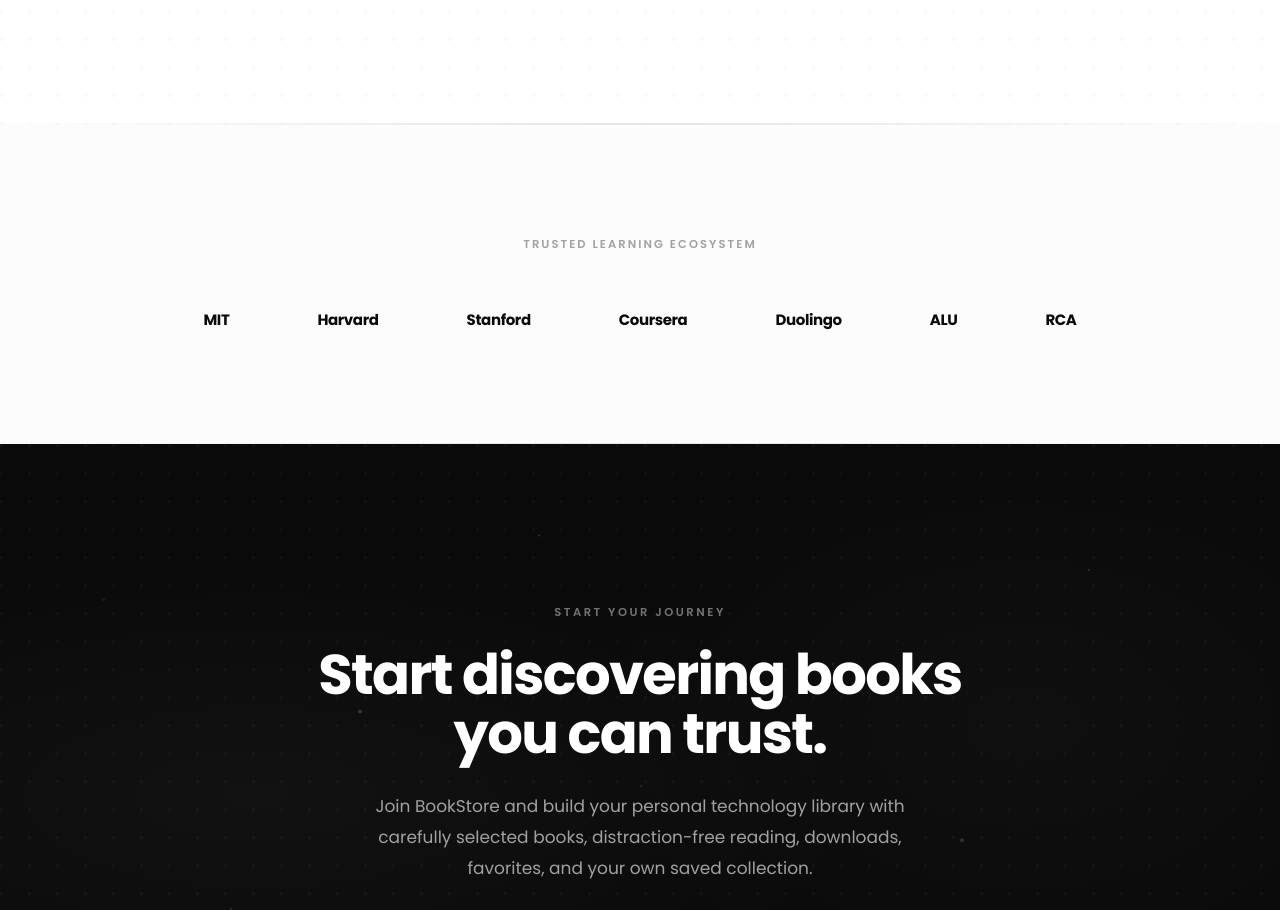
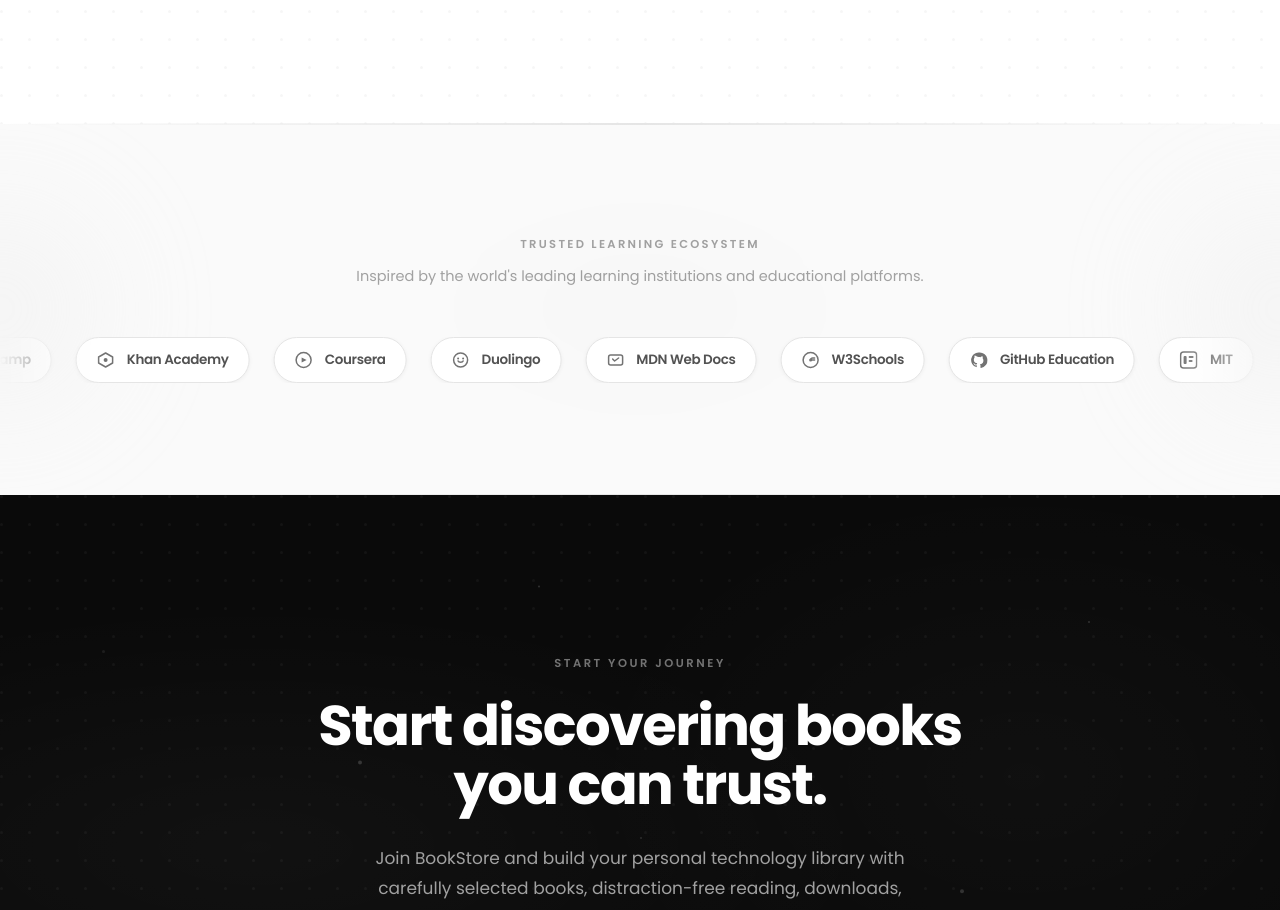
Before and after one commit to realstin/booksstore-frontend, a React (Vite) app: page /homepage in a window 1280 px wide. Shown: the part 8720-9630 px from the top of the page. Built offline with nearby package versions, Linux system fonts and the light colour scheme; no server answers; the HTML template or start-up script is replaced by a standard one.

Commit message:
improved view for platforms that inspire us to look more premium

```diff
--- a/src/pages/components/Homepage/Parteners.jsx
+++ b/src/pages/components/Homepage/Parteners.jsx
@@ -8,45 +8,179 @@ import Container from "../../../components/Container";
 const ease = [0.22, 1, 0.36, 1];
 
 /* ─────────────────────────────────────────
-   Partner data
-   — text-only wordmarks, monochrome
+   Partner data — icon + name
 ───────────────────────────────────────── */
 const partners = [
-  { name: "MIT",                  label: "MIT" },
-  { name: "Harvard University",   label: "Harvard" },
-  { name: "Stanford University",  label: "Stanford" },
-  { name: "Coursera",             label: "Coursera" },
-  { name: "Duolingo",             label: "Duolingo" },
-  { name: "ALU",                  label: "ALU" },
-  { name: "Rwanda Coding Academy",label: "RCA" },
+  {
+    name: "MIT",
+    Icon: () => (
+      <svg width="18" height="18" viewBox="0 0 18 18" fill="none" aria-hidden="true">
+        <rect x="1" y="1" width="16" height="16" rx="3" stroke="currentColor" strokeWidth="1.5" />
+        <rect x="4" y="5" width="3" height="8" rx="1" fill="currentColor" />
+        <rect x="9"  y="5" width="5" height="2" rx="1" fill="currentColor" />
+        <rect x="9"  y="9" width="4" height="2" rx="1" fill="currentColor" />
+      </svg>
+    ),
+  },
+  {
+    name: "FreeCodeCamp",
+    Icon: () => (
+      <svg width="18" height="18" viewBox="0 0 18 18" fill="none" aria-hidden="true">
+        <circle cx="9" cy="9" r="7.5" stroke="currentColor" strokeWidth="1.5" />
+        <path d="M5 13V5M13 13V5M5 9h8" stroke="currentColor" strokeWidth="1.5" strokeLinecap="round" />
+      </svg>
+    ),
+  },
+  {
+    name: "Khan Academy",
+    Icon: () => (
+      <svg width="18" height="18" viewBox="0 0 18 18" fill="none" aria-hidden="true">
+        <path d="M9 2L16 6v6l-7 4-7-4V6L9 2z" stroke="currentColor" strokeWidth="1.5" strokeLinejoin="round" />
+        <circle cx="9" cy="9" r="2" fill="currentColor" />
+      </svg>
+    ),
+  },
+  {
+    name: "Coursera",
+    Icon: () => (
+      <svg width="18" height="18" viewBox="0 0 18 18" fill="none" aria-hidden="true">
+        <circle cx="9" cy="9" r="7.5" stroke="currentColor" strokeWidth="1.5" />
+        <path d="M7 6.5l5 2.5-5 2.5V6.5z" fill="currentColor" />
+      </svg>
+    ),
+  },
+  {
+    name: "Duolingo",
+    Icon: () => (
+      <svg width="18" height="18" viewBox="0 0 18 18" fill="none" aria-hidden="true">
+        <path d="M9 2c3.866 0 7 3.134 7 7s-3.134 7-7 7S2 12.866 2 9s3.134-7 7-7z" stroke="currentColor" strokeWidth="1.5" />
+        <path d="M6.5 10c.5 1.5 4.5 1.5 5 0" stroke="currentColor" strokeWidth="1.5" strokeLinecap="round" />
+        <circle cx="6.5" cy="7.5" r="1" fill="currentColor" />
+        <circle cx="11.5" cy="7.5" r="1" fill="currentColor" />
+      </svg>
+    ),
+  },
+  {
+    name: "MDN Web Docs",
+    Icon: () => (
+      <svg width="18" height="18" viewBox="0 0 18 18" fill="none" aria-hidden="true">
+        <rect x="2" y="4" width="14" height="10" rx="2" stroke="currentColor" strokeWidth="1.5" />
+        <path d="M6 8l2 2 4-3" stroke="currentColor" strokeWidth="1.5" strokeLinecap="round" strokeLinejoin="round" />
+      </svg>
+    ),
+  },
+  {
+    name: "W3Schools",
+    Icon: () => (
+      <svg width="18" height="18" viewBox="0 0 18 18" fill="none" aria-hidden="true">
+        <circle cx="9" cy="9" r="7.5" stroke="currentColor" strokeWidth="1.5" />
+        <path d="M9 9h4M9 9c0-1.1.9-2 2-2h2" stroke="currentColor" strokeWidth="1.5" strokeLinecap="round" />
+        <circle cx="9" cy="9" r="1.5" fill="currentColor" />
+      </svg>
+    ),
+  },
+  {
+    name: "GitHub Education",
+    Icon: () => (
+      <svg width="18" height="18" viewBox="0 0 18 18" fill="none" aria-hidden="true">
+        <path
+          d="M9 1.5a7.5 7.5 0 0 0-2.372 14.615c.375.07.512-.163.512-.361 0-.178-.007-.773-.01-1.397-2.086.453-2.526-.888-2.526-.888-.341-.866-.833-1.097-.833-1.097-.68-.465.052-.455.052-.455.752.053 1.147.772 1.147.772.668 1.145 1.753.814 2.18.623.068-.484.261-.815.475-1.002-1.664-.19-3.414-.832-3.414-3.703 0-.818.292-1.486.771-2.01-.077-.19-.334-.95.073-1.98 0 0 .63-.201 2.062.768A7.18 7.18 0 0 1 9 5.908c.637.003 1.279.086 1.878.252 1.43-.97 2.059-.769 2.059-.769.408 1.031.151 1.791.074 1.98.48.524.77 1.192.77 2.01 0 2.879-1.753 3.512-3.422 3.697.269.232.508.69.508 1.39 0 1.003-.009 1.812-.009 2.058 0 .2.135.434.515.361A7.5 7.5 0 0 0 9 1.5z"
+          fill="currentColor"
+        />
+      </svg>
+    ),
+  },
 ];
 
 /* ─────────────────────────────────────────
-   PartnerLogo — text wordmark
+   PartnerCard — pill with icon + name
 ───────────────────────────────────────── */
-function PartnerLogo({ name, label, index, inView }) {
+function PartnerCard({ name, Icon }) {
   return (
     <motion.div
-      initial={{ opacity: 0, y: 12 }}
-      animate={inView ? { opacity: 1, y: 0 } : {}}
-      transition={{ duration: 0.5, delay: 0.08 + index * 0.06, ease }}
-      whileHover={{ y: -3, opacity: 1, transition: { duration: 0.2 } }}
-      className="group flex cursor-default items-center justify-center px-4 opacity-35 transition-opacity duration-300 hover:opacity-100"
+      whileHover={{
+        y: -3,
+        scale: 1.04,
+        boxShadow: "0 8px 24px rgba(0,0,0,0.10)",
+        backgroundColor: "#ffffff",
+        transition: { duration: 0.22, ease: "easeOut" },
+      }}
+      className="mx-3 inline-flex cursor-default select-none items-center gap-3 rounded-full border border-neutral-200 bg-white px-5 py-3 shadow-[0_1px_4px_rgba(0,0,0,0.05)]"
       aria-label={name}
       title={name}
     >
-      <span
-        className="whitespace-nowrap text-[15px] font-bold tracking-tight text-neutral-950 transition-colors duration-300"
-        aria-hidden="true"
-      >
-        {label}
+      {/* Monochrome icon */}
+      <span className="shrink-0 text-neutral-500 transition-colors duration-200 group-hover:text-neutral-900">
+        <Icon />
+      </span>
+      {/* Name */}
+      <span className="whitespace-nowrap text-[13.5px] font-semibold tracking-tight text-neutral-600 transition-colors duration-200 group-hover:text-neutral-950">
+        {name}
       </span>
     </motion.div>
   );
 }
 
 /* ─────────────────────────────────────────
-   Partners / Trusted Learning Ecosystem
+   Marquee track — pure CSS animation,
+   Framer Motion only for hover-pause.
+   Duplicated list ensures a seamless loop
+   with zero visible jump.
+───────────────────────────────────────── */
+function MarqueeTrack({ inView }) {
+  /* We render the list twice so the second
+     copy tiles seamlessly after the first. */
+  const list = [...partners, ...partners];
+
+  return (
+    /*
+      Outer: overflow-hidden clips the track.
+      Two edge fade masks via a CSS mask-image
+      so cards fade out gracefully at the edges.
+    */
+    <div
+      className="relative overflow-hidden"
+      style={{
+        maskImage:
+          "linear-gradient(to right, transparent 0%, black 8%, black 92%, transparent 100%)",
+        WebkitMaskImage:
+          "linear-gradient(to right, transparent 0%, black 8%, black 92%, transparent 100%)",
+      }}
+    >
+      <motion.div
+        className="flex w-max"
+        /* Hover pauses the CSS animation via a
+           CSS custom property, no JS interval. */
+        whileHover="paused"
+        style={{
+          /* The animation runs on the inner element
+             via a CSS class, not Framer keyframes,
+             so it is always linear and never restarts. */
+        }}
+      >
+        {/* The actual scrolling rail — CSS animation */}
+        <motion.div
+          className="marquee-rail flex items-center"
+          variants={{
+            paused: { animationPlayState: "paused" },
+          }}
+          style={{
+            animation: inView
+              ? "marquee-scroll 38s linear infinite"
+              : "none",
+          }}
+        >
+          {list.map((p, i) => (
+            <PartnerCard key={`${p.name}-${i}`} name={p.name} Icon={p.Icon} />
+          ))}
+        </motion.div>
+      </motion.div>
+    </div>
+  );
+}
+
+/* ─────────────────────────────────────────
+   Partners Section
 ───────────────────────────────────────── */
 function Partners() {
   const ref    = useRef(null);
@@ -55,10 +189,40 @@ function Partners() {
   return (
     <section
       ref={ref}
-      className="relative overflow-hidden bg-neutral-50/60 py-24 lg:py-28"
+      className="relative overflow-hidden bg-[#fafafa] py-24 lg:py-28"
       aria-labelledby="partners-heading"
     >
-      {/* Edge hairlines */}
+      {/* ── Keyframe definition ── */}
+      <style>{`
+        @keyframes marquee-scroll {
+          0%   { transform: translateX(0); }
+          100% { transform: translateX(-50%); }
+        }
+      `}</style>
+
+      {/* ── Subtle radial glow behind the marquee ── */}
+      <div
+        aria-hidden="true"
+        className="pointer-events-none absolute inset-x-0 top-1/2 -translate-y-1/2"
+      >
+        {/* Central soft glow */}
+        <div
+          className="mx-auto h-64 w-150 rounded-full opacity-40 blur-3xl"
+          style={{ background: "radial-gradient(ellipse, rgba(0,0,0,0.04) 0%, transparent 70%)" }}
+        />
+      </div>
+
+      {/* ── Low-opacity decorative blurred circles ── */}
+      <div
+        aria-hidden="true"
+        className="pointer-events-none absolute -left-24 top-1/2 h-48 w-48 -translate-y-1/2 rounded-full bg-neutral-200 opacity-30 blur-3xl"
+      />
+      <div
+        aria-hidden="true"
+        className="pointer-events-none absolute -right-24 top-1/2 h-48 w-48 -translate-y-1/2 rounded-full bg-neutral-200 opacity-30 blur-3xl"
+      />
+
+      {/* ── Edge hairlines ── */}
       <div
         aria-hidden="true"
         className="absolute inset-x-0 top-0 h-px bg-linear-to-r from-transparent via-neutral-200 to-transparent"
@@ -69,41 +233,36 @@ function Partners() {
       />
 
       <Container>
-
-        {/* Section header */}
+        {/* ── Section header ── */}
         <motion.div
           initial={{ opacity: 0, y: 18 }}
           animate={inView ? { opacity: 1, y: 0 } : {}}
-          transition={{ duration: 0.6, ease }}
-          className="mb-14 text-center"
+          transition={{ duration: 0.65, ease }}
+          className="mb-12 text-center"
         >
-          <p
+          <h2
             id="partners-heading"
-            className="text-[11.5px] font-semibold uppercase tracking-[0.18em] text-neutral-400"
+            className="mb-3 text-[11.5px] font-semibold uppercase tracking-[0.2em] text-neutral-400"
           >
             Trusted Learning Ecosystem
+          </h2>
+          <p className="text-[14.5px] leading-relaxed text-neutral-400">
+            Inspired by the world&apos;s leading learning institutions and educational platforms.
           </p>
         </motion.div>
+      </Container>
 
-        {/* Logo row */}
-        <div
-          className="flex flex-wrap items-center justify-center gap-x-8 gap-y-6 sm:gap-x-12 lg:gap-x-14"
-          role="list"
-          aria-label="Trusted organizations and institutions"
-        >
-          {partners.map((p, i) => (
-            <div key={p.name} role="listitem">
-              <PartnerLogo
-                name={p.name}
-                label={p.label}
-                index={i}
-                inView={inView}
-              />
-            </div>
-          ))}
-        </div>
-
-      </Container>
+      {/* ── Marquee — full bleed, outside Container ── */}
+      <motion.div
+        initial={{ opacity: 0 }}
+        animate={inView ? { opacity: 1 } : {}}
+        transition={{ duration: 0.8, delay: 0.2, ease }}
+        className="relative"
+        role="list"
+        aria-label="Trusted learning institutions and platforms"
+      >
+        <MarqueeTrack inView={inView} />
+      </motion.div>
     </section>
   );
 }
```
